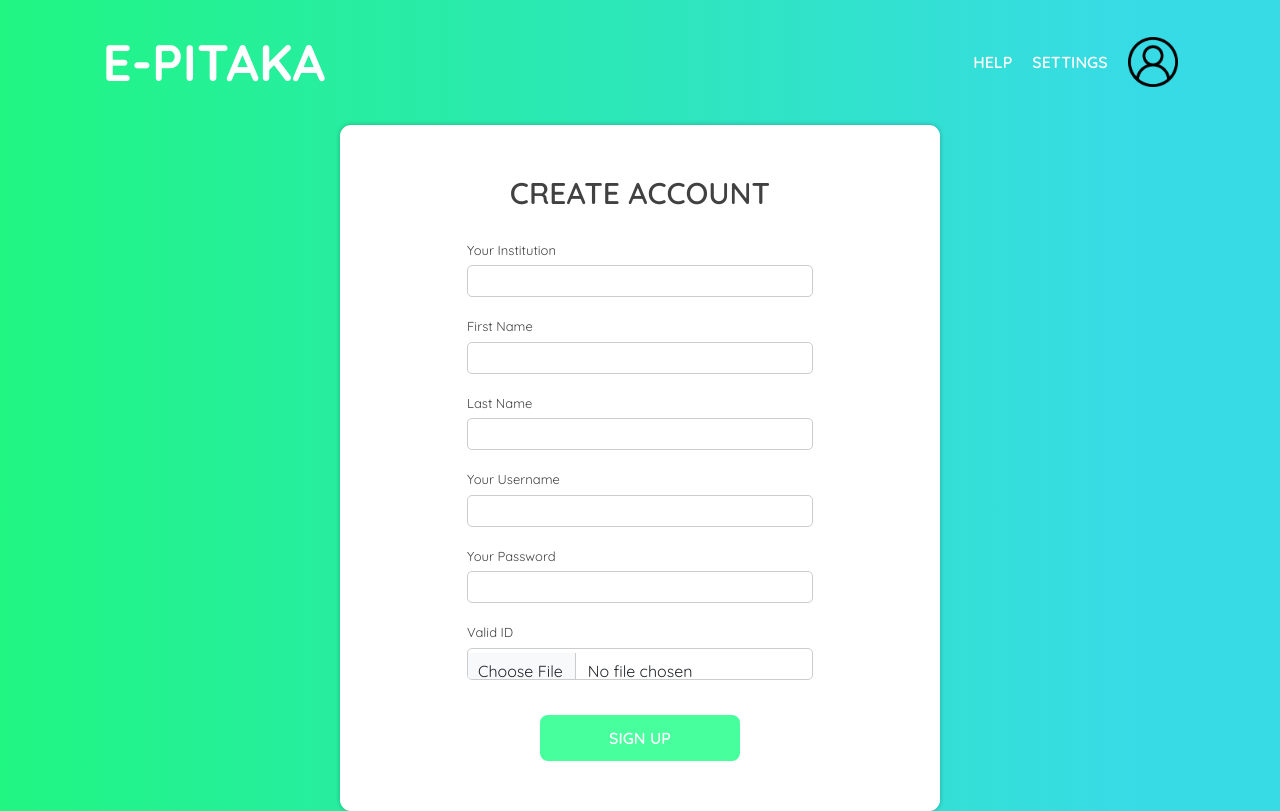
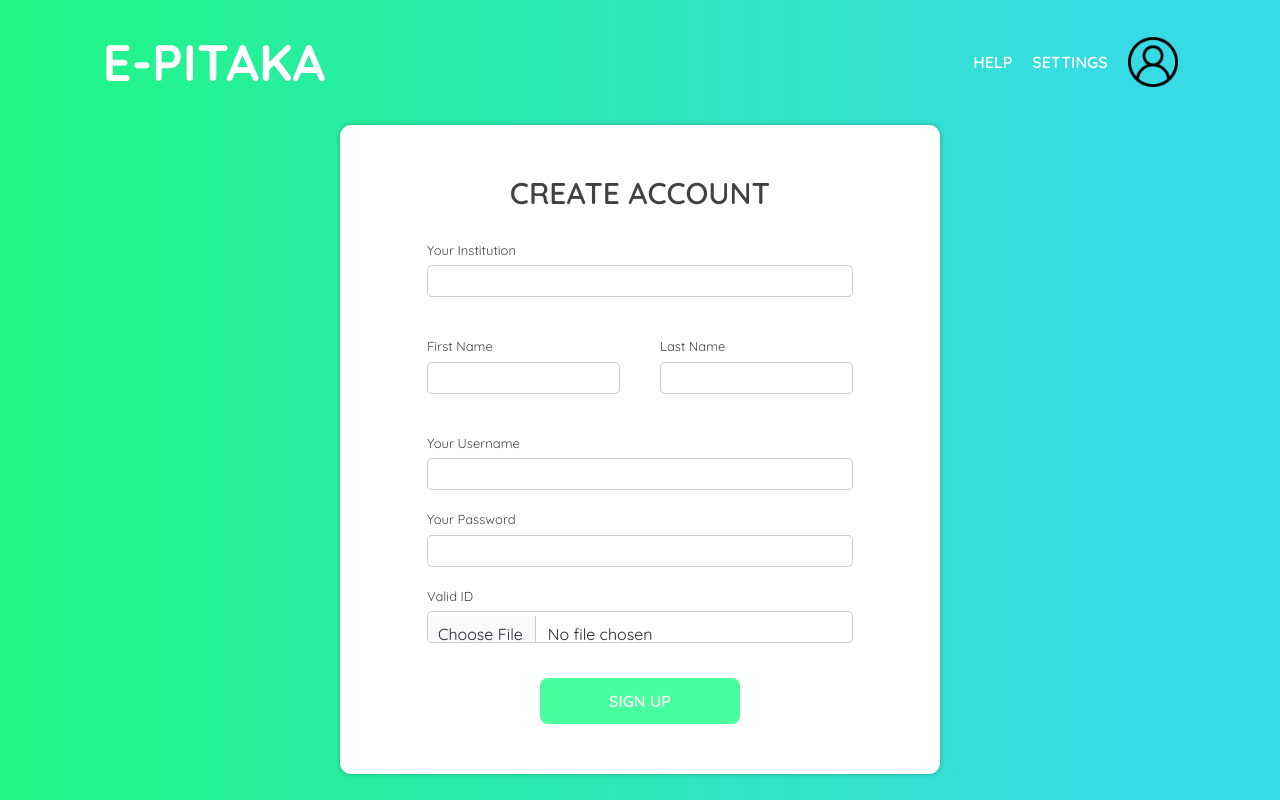
Before and after one commit to NotRelix/e-pitaka, a React (Vite) app: page /e-pitaka/sign-up in a window 1280 px wide. Built offline with nearby package versions, Linux system fonts and the light colour scheme.

Commit message:
fix: made first and last name horizontal

```diff
--- a/src/components/SignUpForm.jsx
+++ b/src/components/SignUpForm.jsx
@@ -8,13 +8,15 @@ function SignUpForm(){
             <label>Your Institution</label>
             <input type="text" className="form-control"/>
           </div>
-          <div className="input-area">
-            <label>First Name</label>
-            <input type="text"className="form-control"/>
-          </div>
-          <div className="input-area">
-            <label>Last Name</label>
-            <input type="text" className="form-control"/>
+          <div className="name-group">
+            <div className="input-area">
+              <label>First Name</label>
+              <input type="text" className="form-control" />
+            </div>
+            <div className="input-area">
+              <label>Last Name</label>
+              <input type="text" className="form-control" />
+            </div>
           </div>
           <div className="input-area">
             <label>Your Username</label>
--- a/src/styles/SignUp.css
+++ b/src/styles/SignUp.css
@@ -37,3 +37,8 @@
   .sign-up-container .sign-up-button:hover{
     opacity: 80%;
   }
+
+  .name-group {
+    display: flex;
+    justify-content: space-between;
+  }
```
